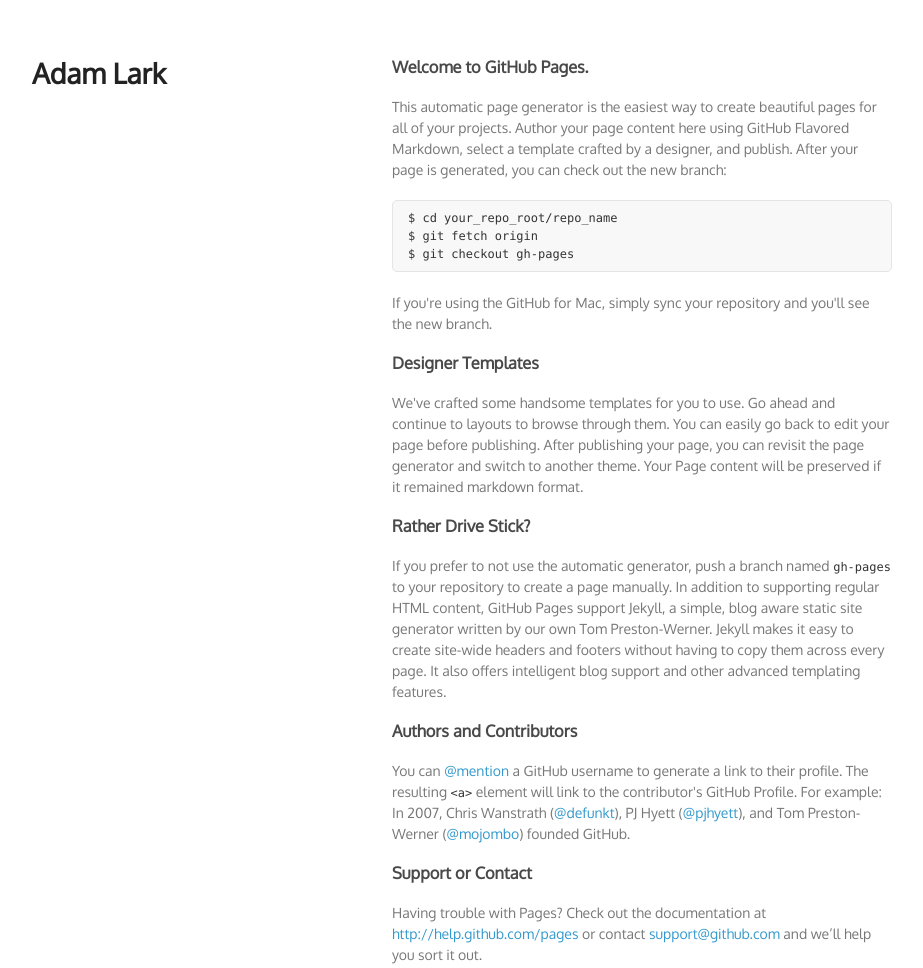
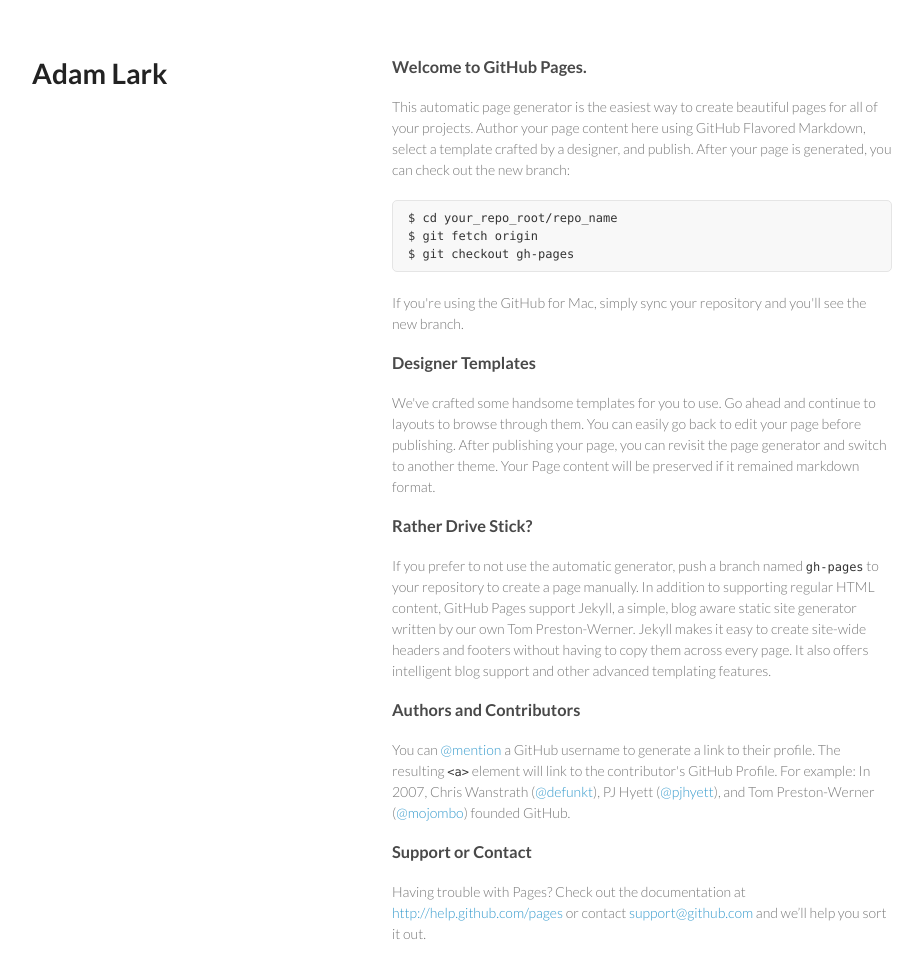
Before and after one commit to adamlark/adamlark.github.io, a plain HTML site: page index.html in a window 1280 px wide. Shown: the whole page, without its empty margins (178-1101 px from the left). Drawn offline with Linux system fonts and the light colour scheme.

Commit message:
Update styles.css

```diff
--- a/stylesheets/styles.css
+++ b/stylesheets/styles.css
@@ -1,9 +1,9 @@
-<!--@import url(https://fonts.googleapis.com/css?family=Lato:300italic,700italic,300,700);-->
-@import url(https://fonts.googleapis.com/css?family=Oxygen|Roboto+Slab&subset=latin,latin-ext);
+@import url(https://fonts.googleapis.com/css?family=Lato:300italic,700italic,300,700);
+
 
 body {
   padding:50px;
-  font:14px/1.5 Oxygen, Lato, "Helvetica Neue", Helvetica, Arial, sans-serif;
+  font:14px/1.5 Lato, "Helvetica Neue", Helvetica, Arial, sans-serif;
   color:#777;
   font-weight:300;
 }
```
